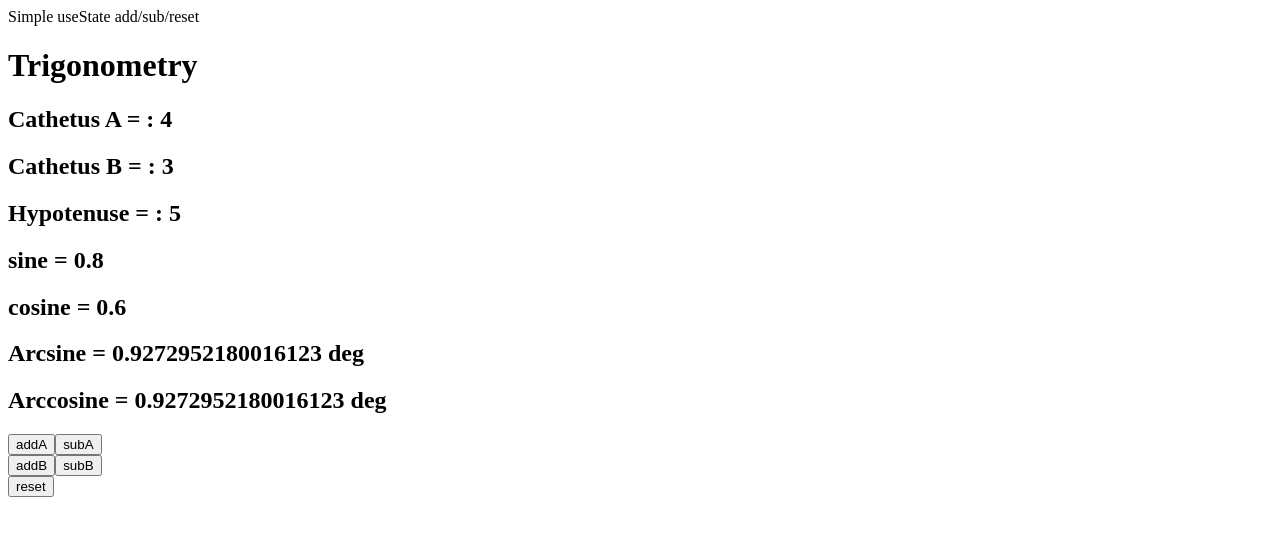
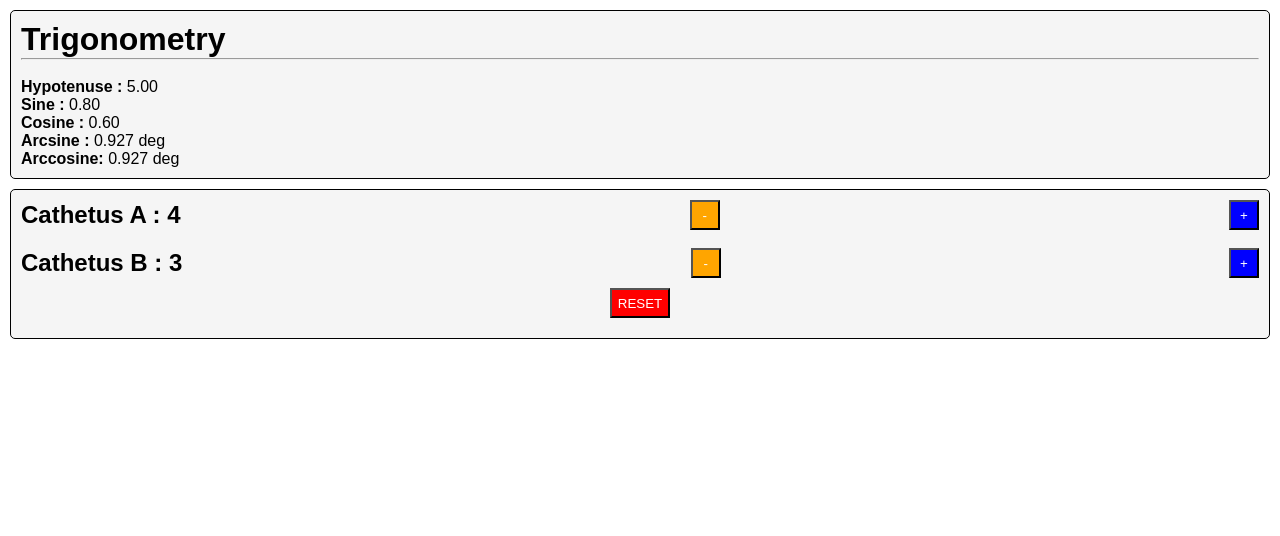
Before and after one commit to Zagaz/ReacBootcamp, a React (Vite) app: page / in a window 1280 px wide. Shown: the top 536 px of the page. Built offline with nearby package versions, Linux system fonts and the light colour scheme.

Commit message:
UseState05 - Styling

```diff
--- a/src/App.jsx
+++ b/src/App.jsx
@@ -1,4 +1,6 @@
 import React from 'react'
+import './App.css'
+
 import UseState01 from './components/UseState01'
 import UseState02 from './components/UseState02'
 import UseState03 from './components/UseState03'
@@ -9,7 +11,7 @@ import UseState06 from './components/UseState06'
 export default function App() {
   return (
     <>
-    Simple useState add/sub/reset
+
       {/* <UseState01 /> */}
       {/* useState for 2 different variables */}
       {/* <UseState02 /> */}
--- a/src/components/Button.jsx
+++ b/src/components/Button.jsx
@@ -3,12 +3,13 @@ import React from 'react';
 
 export default function Button({
      description,
-     calc
+     calc,
+     style
 }
 
 ) {
      return (
-          <button onClick={calc}>{description}</button>
+          <button className={style} onClick={calc}>{description}</button>
      )
 }
 
--- a/src/components/Cathetus.jsx
+++ b/src/components/Cathetus.jsx
@@ -3,12 +3,13 @@ import React from "react";
 
 export default function Cathetus({
      calc,
-     description
+     description,
+     style
 }) {
      return (
 
           <>
-               <button onClick={calc}>
+               <button onClick={calc} className={style}>
                     {description}
                </button>
 
--- /dev/null
+++ b/src/components/UseState05.css
@@ -0,0 +1,58 @@
+.btn {
+  background-color: whitesmoke;
+  padding: 5px;
+  width: 30px;
+  height: 30px;
+  display: flex;
+  justify-content: center;
+  align-items: center;
+}
+.btn.red {
+  background: red;
+  color: white;
+}
+.btn.blue {
+  background: blue;
+  color: white;
+}
+.btn.orange {
+  background: orange;
+  color: white;
+}
+.btn .grey {
+  background: grey;
+  color: white;
+}
+.btn .green {
+  background: rgb(4, 138, 33);
+  color: black;
+}
+
+.catetus {
+  background-color: whitesmoke;
+  display: flex;
+  flex-direction: row;
+  align-items: center;
+  justify-content: space-between;
+}
+
+.wrap {
+  background-color: whitesmoke;
+  border: 1px solid black;
+  border-radius: 5px;
+  padding: 10px;
+  margin: 10px;
+}
+
+.reset {
+  background-color: whitesmoke;
+  margin: 10px;
+  padding: 10px;
+  width: 60px;
+}
+
+.resetwrap {
+  background-color: whitesmoke;
+  display: flex;
+  justify-content: center;
+}/*# sourceMappingURL=UseState05.css.map */
--- a/src/components/UseState05.jsx
+++ b/src/components/UseState05.jsx
@@ -1,6 +1,7 @@
 import React from "react";
 import Button from "./Button";
 import { useState } from "react";
+import "./UseState05.css";
 
 // exercise 3
 
@@ -31,10 +32,14 @@ export default function UseState05() {
           <>
                <h1>useState 05</h1>
                <h2>Value + 1 = {count}</h2>
-               <Button description="add"
-                    calc={() => add(addNumber)} />
+               <Button
+               description="add"
+               style = "bt"
+               calc={() => add(addNumber)} />
                <Button description="sub"
-                    calc={() => sub(-addNumber)} />
+                    calc={() => sub(-addNumber)}
+                    style = "bt"
+                    />
                <Button description="reset"
                     calc={reset} />
 
--- /dev/null
+++ b/src/components/UseState05.scss
@@ -0,0 +1,66 @@
+*{
+
+}
+.btn{
+     background-color: whitesmoke;
+     padding : 5px;
+     width: 30px;
+     height: 30px;
+     display : flex;
+     justify-content : center;
+     align-items : center;
+
+     &.red{
+          background : red;
+          color : white;
+     }
+     &.blue{
+          background : blue;
+          color : white;
+     }
+     &.orange{
+          background : orange;
+          color : white;
+     }
+
+     .grey{
+          background :grey;
+          color : white;
+     }
+     .green{
+          background : rgb(4, 138, 33);
+          color : black;
+     }
+}
+.catetus{
+     background-color: whitesmoke;
+     display: flex;
+     flex-direction: row;
+     align-items: center;
+     justify-content: space-between;
+
+
+     }
+     .wrap{
+          background-color: whitesmoke;
+          border: 1px solid black;
+          border-radius: 5px;
+          padding: 10px;
+          margin: 10px;
+     }
+     .reset{
+          background-color: whitesmoke;
+          margin: 10px;
+          padding: 10px;
+          width: 60px;
+
+
+
+
+
+     }
+     .resetwrap{
+          background-color: whitesmoke;
+          display: flex;
+          justify-content: center;
+     }
--- a/src/components/UseState06.jsx
+++ b/src/components/UseState06.jsx
@@ -40,34 +40,71 @@ export default function UseState06() {
      }
 
 
-     let h = Math.sqrt(a * a + b * b);
-     let sin = a / h;
-     let cos = b / h;
-     let arcsine = Math.asin(sin);
-     let arccosine = Math.acos(cos);
+     let h = Math.sqrt(a * a + b * b).toFixed(2);
+     let sin = (a / h).toFixed(2);
+     let cos = (b / h).toFixed(2);
+     let arcsine = Math.asin(sin).toFixed(3);
+     let arccosine = Math.acos(cos).toFixed(3);
 
      return (
           <>
+         <div className="wrap">
+
                <h1> Trigonometry</h1>
-               <h2> Cathetus A = : {a}  </h2>
-               <h2> Cathetus B = : {b}  </h2>
-               <h2> Hypotenuse = : {h}  </h2>
-               <h2>sine = {sin}</h2>
-               <h2>cosine = {cos}</h2>
-               <h2> Arcsine = {arcsine} deg </h2>
-               <h2> Arccosine = {arccosine} deg </h2>
-               <Cathetus description="addA"
-                    calc={addA} />
-               <Cathetus description="subA"
-                    calc={subA} />
+               <hr />
                <br />
-               <Cathetus description="addB"
-                    calc={addB} />
-               <Cathetus description="subB"
-                    calc={subB} />
+
+               <p><strong>Hypotenuse : </strong>  {h}  </p>
+               <p><strong>Sine : </strong> {sin}</p>
+               <p><strong>Cosine : </strong> {cos}</p>
+               <p><strong>Arcsine : </strong>  {arcsine} deg </p>
+               <p><strong>Arccosine:</strong>  {arccosine} deg </p>
+         </div>
+
+               <div className="wrap">
+
+                    <div className="catetus">
+                         <h2> Cathetus A : {a}  </h2>
+                         <Cathetus description="-"
+                              calc={subA}
+                              style="btn orange" />
+                         <Cathetus description="+"
+                              calc={addA}
+                              style="btn blue"
+                         />
+                    </div>
+
+
+                    <br />
+                    <div className="catetus">
+
+                         <h2> Cathetus B : {b}  </h2>
+                         <Cathetus description="-"
+                              calc={subB}
+                              style="btn orange"
+                         />
+                         <Cathetus description="+"
+                              calc={addB}
+                              style="btn blue"
+                         />
+
+                    </div>
+                    <div className="resetwrap">
+
+                    <Cathetus description="RESET"
+                    calc={reset}
+                    style="btn red reset" />
+
+                    </div>
+
+
+
+               </div>
+
+
+
                <br />
-               <Cathetus description="reset"
-                    calc={reset} />
+
                <br />
           </>
      )
```
Also changed, not shown: src/App.scss (line endings or trailing spaces), 1 other file (tests, documents, lock files or other folders).
